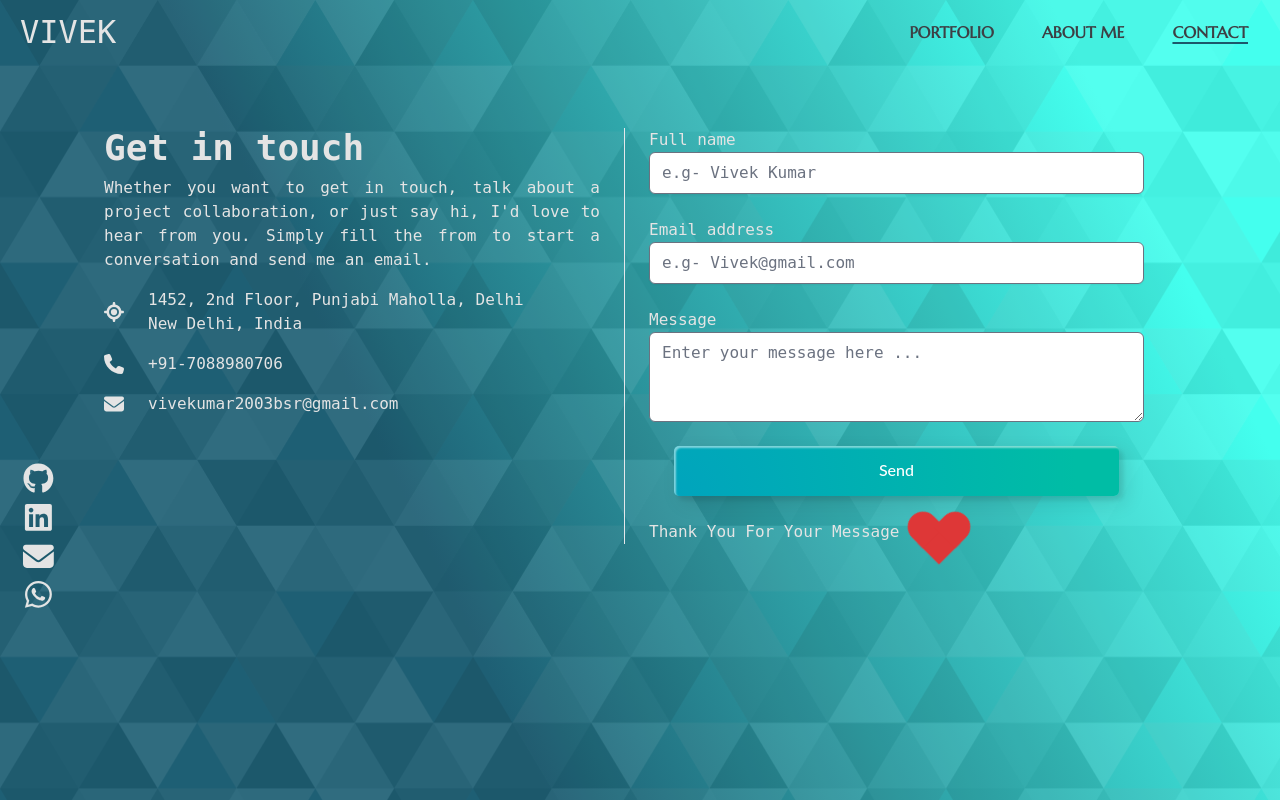
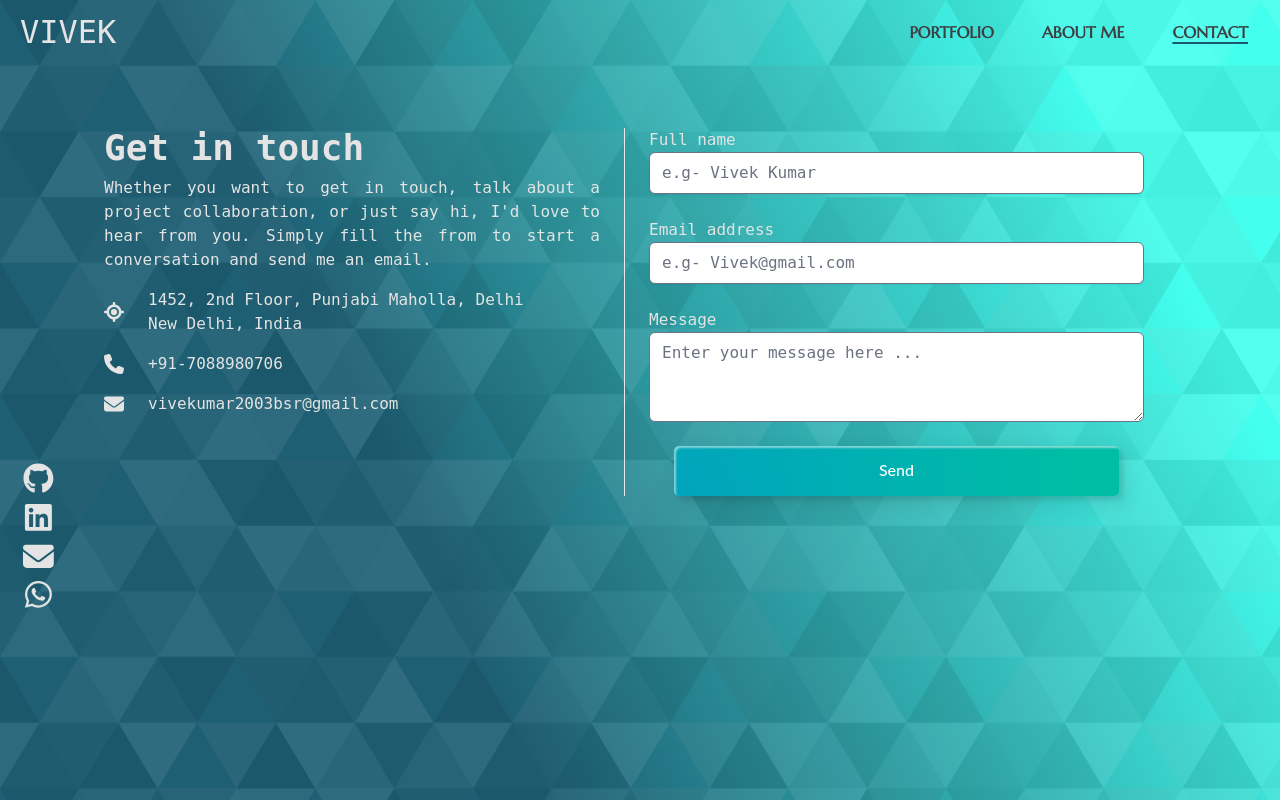
Before and after one commit to Vivekumar08/Portfolio, a React (Create React App) app: page /contact in a window 1280 px wide. Built offline with nearby package versions, Linux system fonts and the light colour scheme; a web font is replaced by a local one.

Commit message:
small changes

```diff
--- a/src/Pages/Contact/Contact.jsx
+++ b/src/Pages/Contact/Contact.jsx
@@ -21,7 +21,7 @@ const Contact = () => {
     show: false,
     alertmessage: "",
     variant: "",
-    Sent: false,
+    sent: false,
   });
 
   const handleSubmit = (e) => {
@@ -50,7 +50,7 @@ const Contact = () => {
             alertmessage: "SUCCESS! ,Thank you for your messege",
             variant: "success",
             show: true,
-            Sent: true,
+            sent: true,
           });
           window.alert(formData.alertmessage);
         },
@@ -181,9 +181,9 @@ const Contact = () => {
               </div>
               <div
                 className={
-                  formData.Sent
-                    ? "flex flex-row my-3 justify-center md:text-lg text-sm font-satisfy items-center"
-                    : "d-none"
+                  formData.sent
+                  ? "flex flex-row my-3 justify-center md:text-lg text-sm font-satisfy items-center"
+                    : "hidden d-none"
                 }
               >
                 <span className="capitalize">Thank You for your message</span>
```
